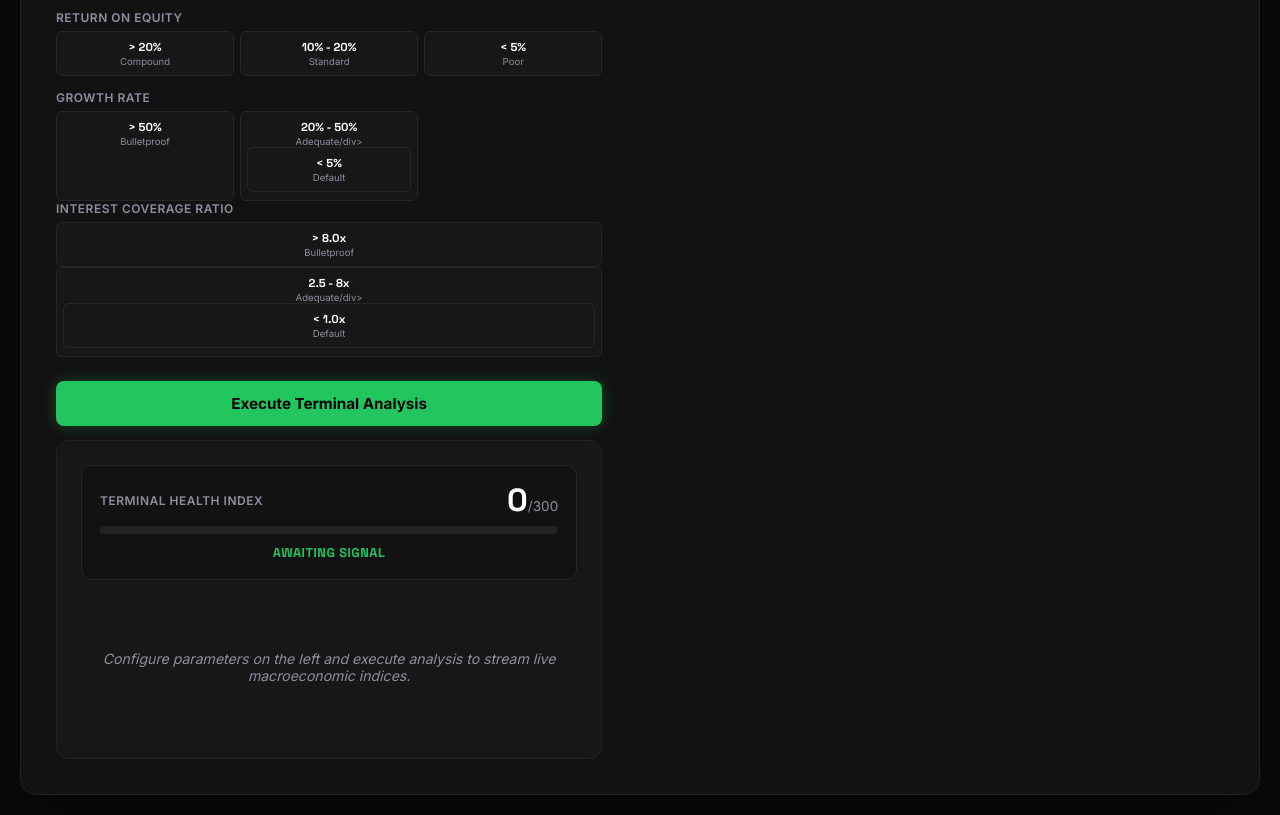
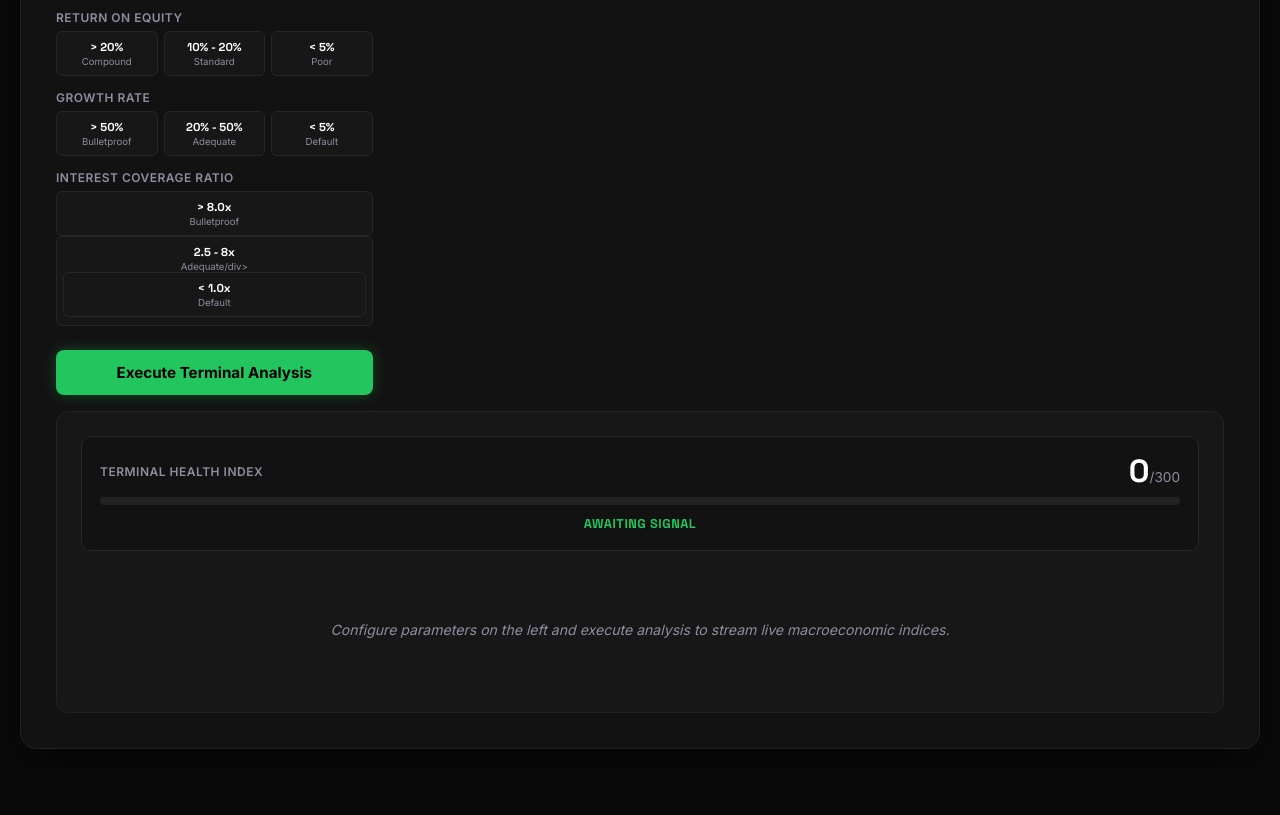
Before and after one commit to alzibeyond-ui/Title-valuation-calculator, a plain HTML site: page index.html in a window 1280 px wide. Shown: the part 580-1395 px from the top of the page. After the commit the page ends 1349 px from the top, so only its background shows below. Drawn offline with Linux system fonts and the light colour scheme.

```diff
--- a/index.html
+++ b/index.html
@@ -40,6 +40,14 @@
             display: grid;
             grid-template-columns: repeat(3, 1fr);
             gap: 6px;
+        }
+        .bento-input-card {
+            grid-column: span 6;
+            background: #171717;
+            border: 1px solid #262626;
+            border-radius: 12px;
+            padding: 16px;
+
         }
         .bento-option {
             background: #171717;
@@ -94,9 +102,8 @@
         /* Layout Grid 2 Kolom (Kiri: Input Bento, Kanan: Macro Index Panel) */
         .dashboard-grid {
             display: grid;
-            grid-template-columns: 1.2fr 1.3fr;
-            gap: 30px;
-            align-items: start;
+            grid-template-columns: repeat(1.1, 1fr);
+            gap: 16px;
         }
 
         @media (max-width: 900px) {
@@ -156,6 +163,7 @@
 
         /* Panel Sisi Kanan (Macro Index Panel) */
         .result-panel {
+            grid-column: span 6; /* porsi lebih gede nih ngentot*/
             background: #171717;
             border: 1px solid #222222;
             border-radius: 12px;
@@ -163,7 +171,6 @@
             display: flex;
             flex-direction: column;
             gap: 20px;
-            height: 100%;
         }
 
         /* Skor & Progress Utama */
@@ -326,7 +333,7 @@
                         <label for="growth">Growth Rate</label>
                      <div class="bento-select-group" data-category="growth">
                             <div class="bento-option" data-value="50"><div class="bento-title">&gt; 50%</div><div class="bento-desc">Bulletproof</div></div>
-                            <div class="bento-option" data-value="30"><div class="bento-title">20% - 50%</div><div class="bento-desc">Adequate/div></div>
+                            <div class="bento-option" data-value="30"><div class="bento-title">20% - 50%</div><div class="bento-desc">Adequate</div></div>
                             <div class="bento-option" data-value="10"><div class="bento-title">&lt; 5%</div><div class="bento-desc">Default</div></div>
                         </div>
                     </div>
```
